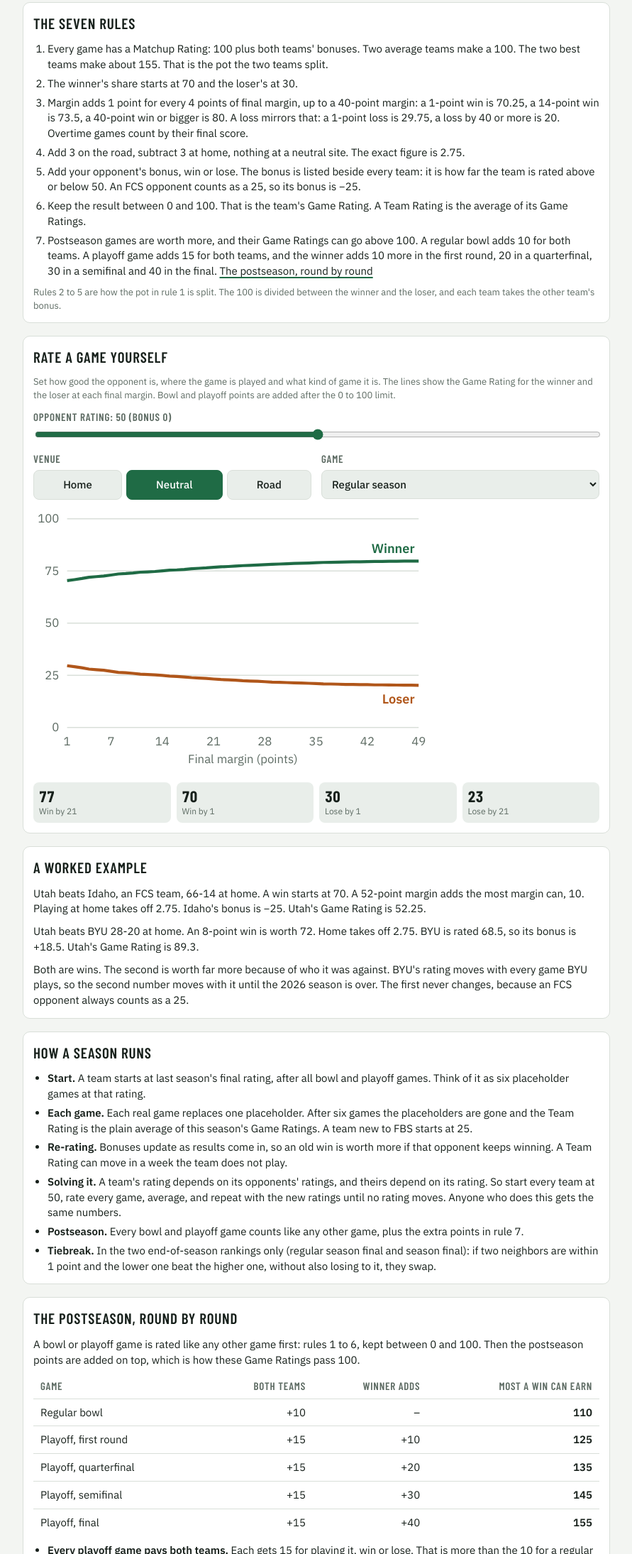
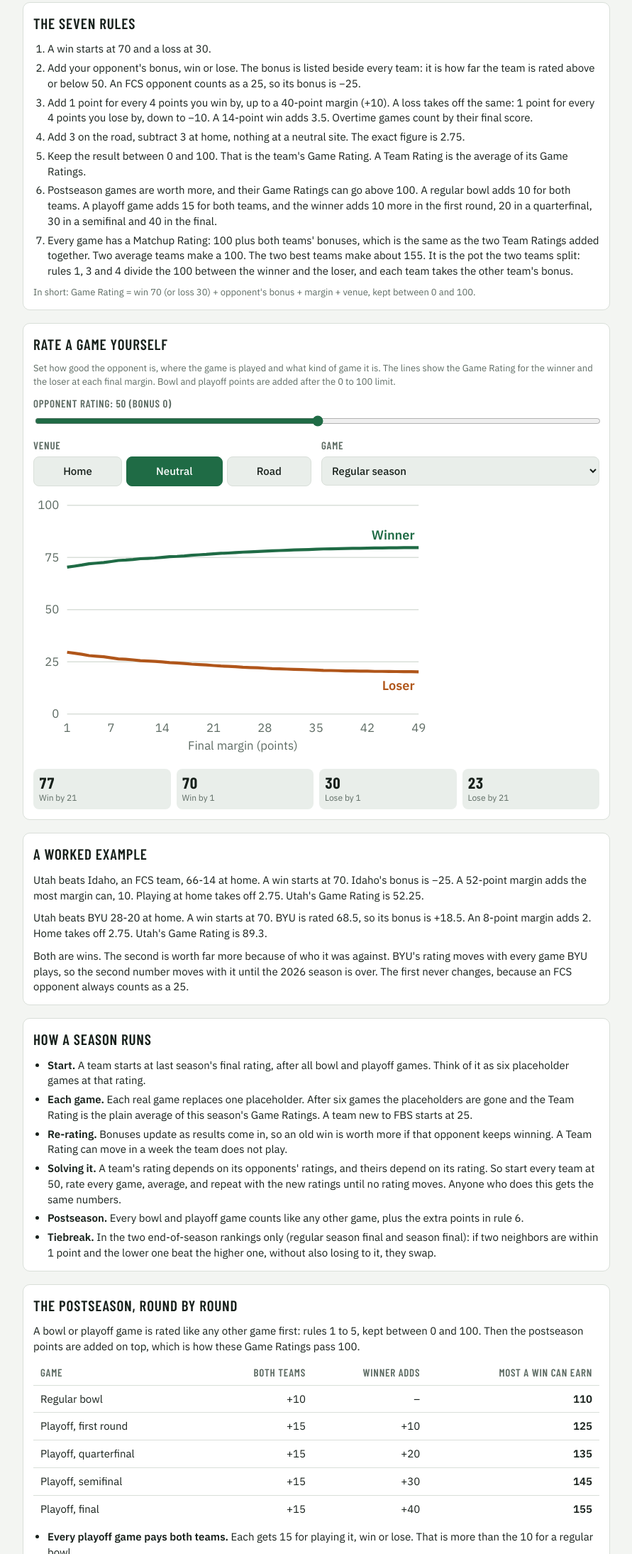
Before and after one commit to danbjimenez/truecfb, a plain HTML site: page site/how-it-works.html in a window 1280 px wide. Shown: the part 179-2368 px from the top of the page at 71% size, without its empty margins (194-1085 px from the left). Drawn offline with Linux system fonts and the light colour scheme.

Commit message:
Rules in order of weight: win, opponent's bonus, margin, venue; Matchup Rating last
Display and docs only; no number changes.

Co-Authored-By: Claude Opus 5.5 <noreply@anthropic.com>

```diff
--- a/site/how-it-works.html
+++ b/site/how-it-works.html
@@ -45,15 +45,15 @@
   <section class="panel" id="rules">
     <h2>The seven rules</h2>
     <ol class="rules">
-      <li>Every game has a Matchup Rating: 100 plus both teams' bonuses. Two average teams make a 100. The two best teams make about 155. That is the pot the two teams split.</li>
-      <li>The winner's share starts at 70 and the loser's at 30.</li>
-      <li>Margin adds 1 point for every 4 points of final margin, up to a 40-point margin: a 1-point win is 70.25, a 14-point win is 73.5, a 40-point win or bigger is 80. A loss mirrors that: a 1-point loss is 29.75, a loss by 40 or more is 20. Overtime games count by their final score.</li>
+      <li>A win starts at 70 and a loss at 30.</li>
+      <li>Add your opponent's bonus, win or lose. The bonus is listed beside every team: it is how far the team is rated above or below 50. An FCS opponent counts as a 25, so its bonus is −25.</li>
+      <li>Add 1 point for every 4 points you win by, up to a 40-point margin (+10). A loss takes off the same: 1 point for every 4 points you lose by, down to −10. A 14-point win adds 3.5. Overtime games count by their final score.</li>
       <li>Add 3 on the road, subtract 3 at home, nothing at a neutral site. The exact figure is 2.75.</li>
-      <li>Add your opponent's bonus, win or lose. The bonus is listed beside every team: it is how far the team is rated above or below 50. An FCS opponent counts as a 25, so its bonus is −25.</li>
       <li>Keep the result between 0 and 100. That is the team's Game Rating. A Team Rating is the average of its Game Ratings.</li>
-      <li>Postseason games are worth more, and their Game Ratings can go above 100. A regular bowl adds 10 for both teams. A playoff game adds 15 for both teams, and the winner adds 10 more in the first round, 20 in a quarterfinal, 30 in a semifinal and 40 in the final. <a href="#postseason">The postseason, round by round</a></li>
+      <li>Postseason games are worth more, and their Game Ratings can go above 100. A regular bowl adds 10 for both teams. A playoff game adds 15 for both teams, and the winner adds 10 more in the first round, 20 in a quarterfinal, 30 in a semifinal and 40 in the final.</li>
+      <li>Every game has a Matchup Rating: 100 plus both teams' bonuses, which is the same as the two Team Ratings added together. Two average teams make a 100. The two best teams make about 155. It is the pot the two teams split: rules 1, 3 and 4 divide the 100 between the winner and the loser, and each team takes the other team's bonus.</li>
     </ol>
-    <p class="note">Rules 2 to 5 are how the pot in rule 1 is split. The 100 is divided between the winner and the loser, and each team takes the other team's bonus.</p>
+    <p class="note">In short: Game Rating = win 70 (or loss 30) + opponent's bonus + margin + venue, kept between 0 and 100.</p>
   </section>
 
   <section class="panel" id="one-game">
@@ -84,8 +84,8 @@
   <section class="panel" id="example">
     <h2>A worked example</h2>
     <div class="prose">
-      <p>Utah beats Idaho, an FCS team, 66-14 at home. A win starts at 70. A 52-point margin adds the most margin can, 10. Playing at home takes off 2.75. Idaho's bonus is −25. Utah's Game Rating is 52.25.</p>
-      <p>Utah beats BYU 28-20 at home. An 8-point win is worth 72. Home takes off 2.75. BYU is rated <span id="ex-opp">68.5</span>, so its bonus is <span id="ex-bonus">+18.5</span>. Utah's Game Rating is <span id="ex-gr">89.2</span>.</p>
+      <p>Utah beats Idaho, an FCS team, 66-14 at home. A win starts at 70. Idaho's bonus is −25. A 52-point margin adds the most margin can, 10. Playing at home takes off 2.75. Utah's Game Rating is 52.25.</p>
+      <p>Utah beats BYU 28-20 at home. A win starts at 70. BYU is rated <span id="ex-opp">68.5</span>, so its bonus is <span id="ex-bonus">+18.5</span>. An 8-point margin adds 2. Home takes off 2.75. Utah's Game Rating is <span id="ex-gr">89.2</span>.</p>
       <p>Both are wins. The second is worth far more because of who it was against. BYU's rating moves with every game BYU plays, so the second number moves with it until the 2026 season is over. The first never changes, because an FCS opponent always counts as a 25.</p>
     </div>
   </section>
@@ -97,7 +97,7 @@
       <li><b>Each game.</b> Each real game replaces one placeholder. After six games the placeholders are gone and the Team Rating is the plain average of this season's Game Ratings. A team new to FBS starts at 25.</li>
       <li><b>Re-rating.</b> Bonuses update as results come in, so an old win is worth more if that opponent keeps winning. A Team Rating can move in a week the team does not play.</li>
       <li><b>Solving it.</b> A team's rating depends on its opponents' ratings, and theirs depend on its rating. So start every team at 50, rate every game, average, and repeat with the new ratings until no rating moves. Anyone who does this gets the same numbers.</li>
-      <li><b>Postseason.</b> Every bowl and playoff game counts like any other game, plus the extra points in rule 7.</li>
+      <li><b>Postseason.</b> Every bowl and playoff game counts like any other game, plus the extra points in rule 6.</li>
       <li><b>Tiebreak.</b> In the two end-of-season rankings only (regular season final and season final): if two neighbors are within 1 point and the lower one beat the higher one, without also losing to it, they swap.</li>
     </ul>
   </section>
@@ -105,7 +105,7 @@
   <section class="panel" id="postseason">
     <h2>The postseason, round by round</h2>
     <div class="prose">
-      <p>A bowl or playoff game is rated like any other game first: rules 1 to 6, kept between 0 and 100. Then the postseason points are added on top, which is how these Game Ratings pass 100.</p>
+      <p>A bowl or playoff game is rated like any other game first: rules 1 to 5, kept between 0 and 100. Then the postseason points are added on top, which is how these Game Ratings pass 100.</p>
     </div>
     <div class="tablewrap">
       <table class="t-left t-games">
```
Also changed, not shown: 2 other files.
